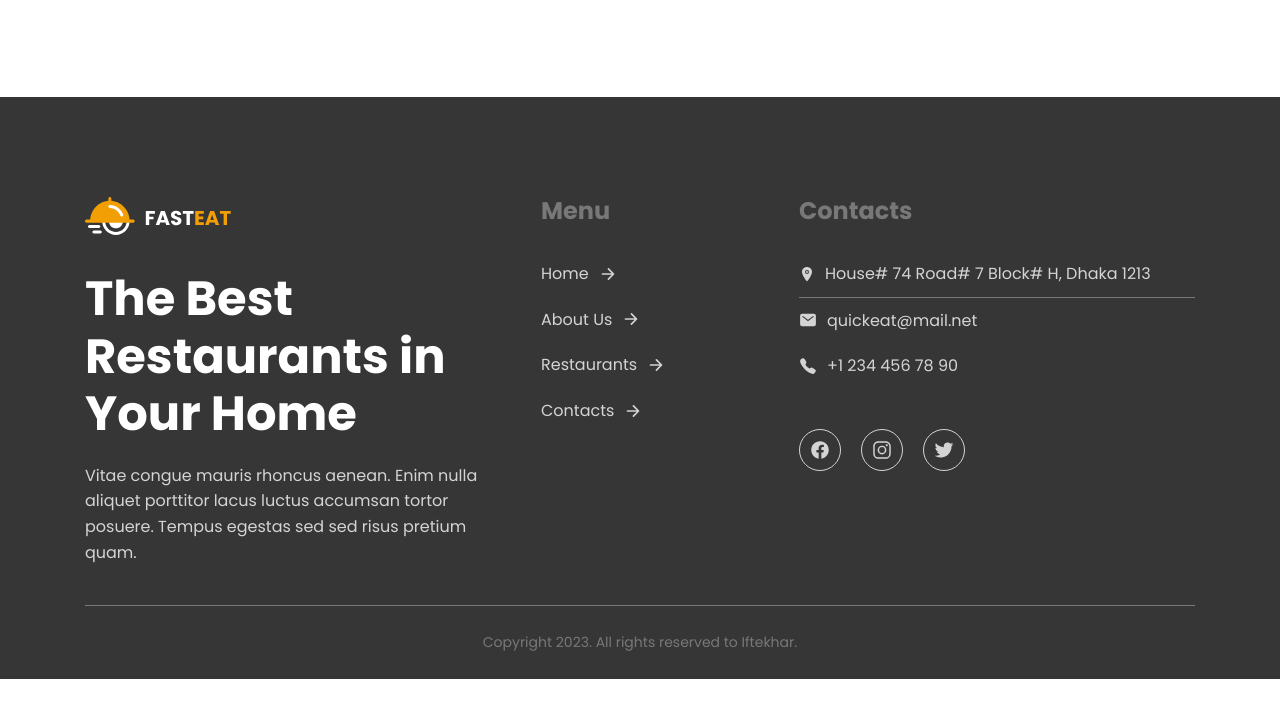
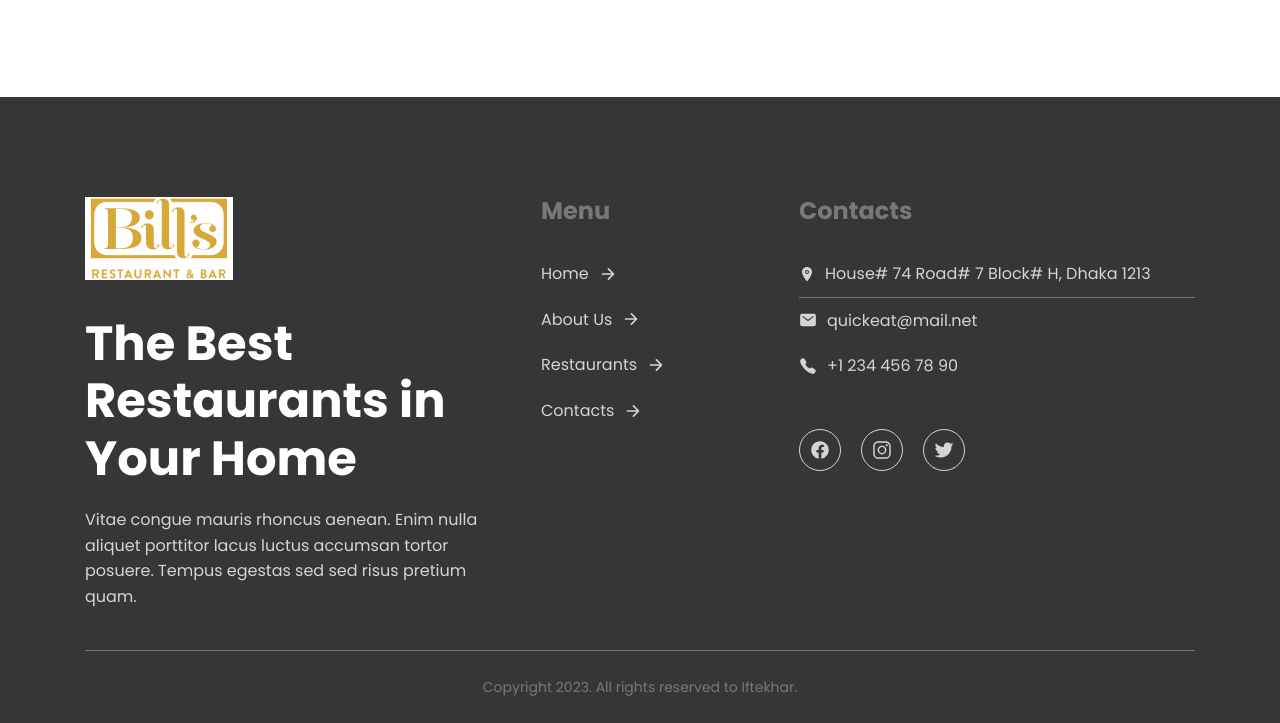
Before and after one commit to Iftekhar-Ayon101/restraunt, a plain HTML site: page index.html in a window 1280 px wide. Shown: the part 5084-5807 px from the top of the page. Before the commit the page ends 5763 px from the top, so only its background shows below. Drawn offline with nearby package versions, Linux system fonts and the light colour scheme.

Commit message:
Update index.html

```diff
--- a/index.html
+++ b/index.html
@@ -620,7 +620,7 @@
         <div class="footer-brand">
 
           <a href="#" class="logo">
-            <img src="./assets/images/logo-footer.svg" width="148" height="38" alt="fasteat home">
+            <img src="./assets/images/bills.png" width="148" height="38" alt="fasteat home">
           </a>
 
           <h2 class="h2 section-title">The Best Restaurants in Your Home</h2>
```
